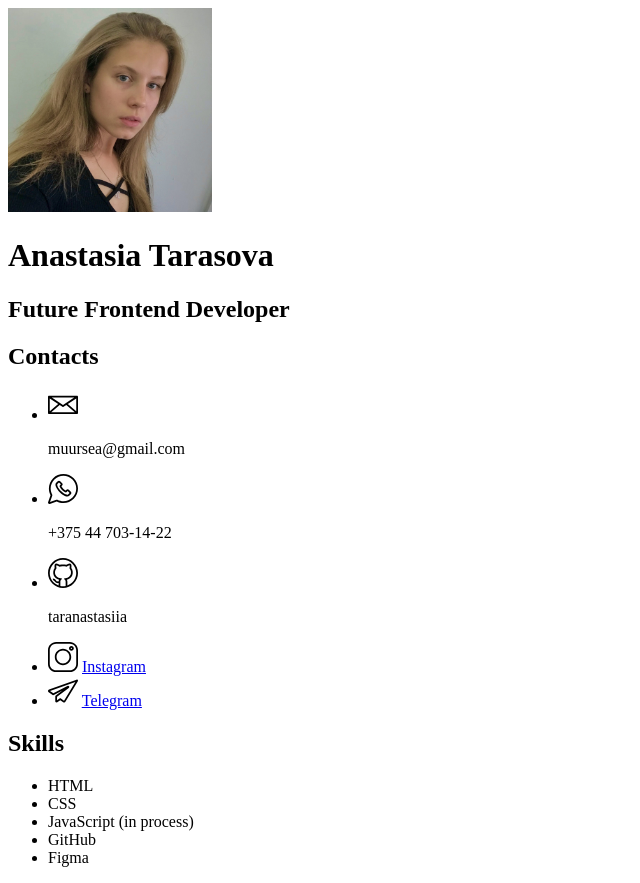
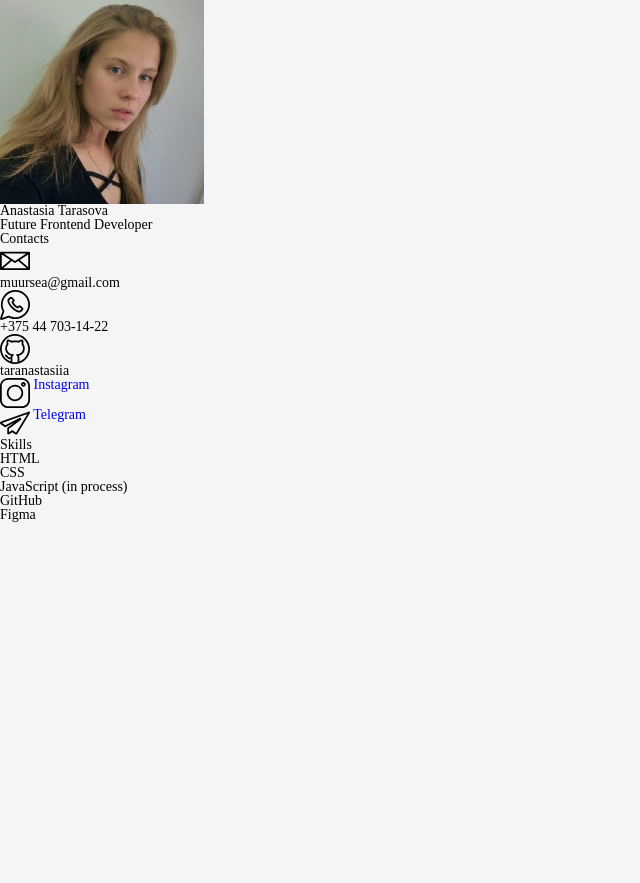
Before and after one commit to taranastasiia/rsschool-cv1, a plain HTML site: page index.html in a window 1280 px wide. Shown: the whole page, without its empty margins (0-640 px from the left). After the commit the page ends 800 px from the top, so only its background shows below. Drawn offline with Linux system fonts and the light colour scheme.

Commit message:
docs: add css files

```diff
--- /dev/null
+++ b/css/reset.css
@@ -0,0 +1,86 @@
+* {
+  padding: 0;
+  margin: 0;
+  border: 0;
+}
+
+*,
+*:after,
+*:before {
+  -moz-box-sizing: border-box;
+  -webkit-box-sizing: border-box;
+  box-sizing: border-box;
+}
+/* Убрать линии обводки */
+:focus,
+:active {
+  outline: none;
+}
+a:focus,
+a:active {
+  outline: none;
+}
+
+/* Сделать блочные теги */
+nav,
+footer,
+header,
+aside {
+  display: block;
+}
+
+/* уравнивает поведение шрифтов и элементов */
+html,
+body {
+  width: 100%;
+  height: 100%;
+  font-size: 100%;
+  line-height: 1;
+  font-size: 14px;
+  -ms-text-size-adjust: 100%;
+  -moz-text-size-adjust: 100%;
+  -webkit-text-size-adjust: 100%;
+}
+/* наследование семейства шрифтов */
+input,
+button,
+textarea {
+  font-family: inherit;
+}
+
+input::-ms-clear {
+  display: none;
+}
+input::-ms-clear {
+  display: none;
+}
+button {
+  cursor: pointer;
+}
+button::-moz-focus-inner {
+  padding: 0;
+  border: 0;
+}
+a,
+a:visited {
+  text-decoration: none;
+}
+a:hover {
+  text-decoration: none;
+}
+ul li {
+  list-style: none;
+}
+img {
+  vertical-align: top;
+}
+
+h1,
+h2,
+h3,
+h4,
+h5,
+h6 {
+  font-size: inherit;
+  font-weight: 400;
+}
--- /dev/null
+++ b/css/style.css
@@ -0,0 +1,4 @@
+body {
+    box-sizing: border-box;
+    background-color: #f5f5f5;
+}
--- a/index.html
+++ b/index.html
@@ -4,6 +4,8 @@
     <meta charset="UTF-8">
     <meta http-equiv="X-UA-Compatible" content="IE=edge">
     <meta name="viewport" content="width=device-width, initial-scale=1.0">
+    <link rel="stylesheet" href="css/reset.css">
+    <link rel="stylesheet" href="css/style.css">
     <title>My CV</title>
 </head>
 <body>
@@ -43,11 +45,11 @@
                     <section class='skills'>
                         <h2>Skills</h2>
                         <ul>
-                            <li>HTML</li>
-                            <li>CSS</li>
-                            <li>JavaScript (in process) </li>
-                            <li>GitHub</li>
-                            <li>Figma</li>
+                            <li class='skills__html'>HTML</li>
+                            <li class='skills__css'>CSS</li>
+                            <li class='skills__js'>JavaScript (in process) </li>
+                            <li class='skills__github'>GitHub</li>
+                            <li class='skills__figma'>Figma</li>
 
                         </ul>
                     </section>
```
